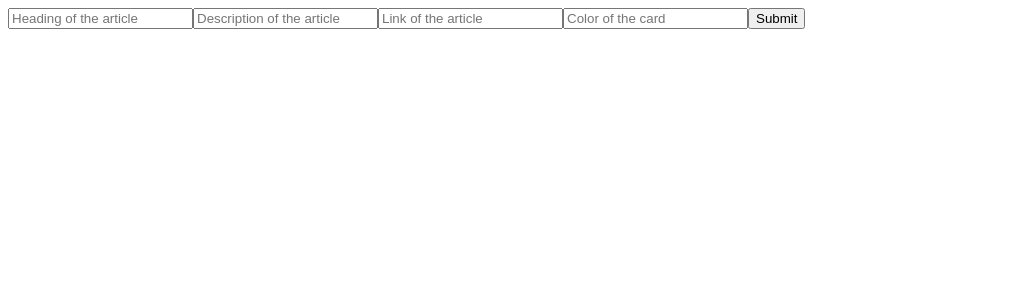
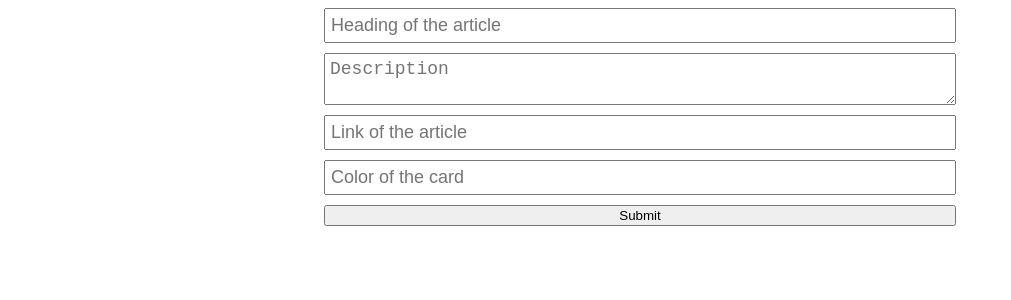
Before and after one commit to VirajRaundal/moneyfit, a React (Create React App) app in the folder frontend/: page / in a window 1280 px wide. Shown: the top 300 px of the page, without its empty margins (0-1011 px from the left). Built offline with nearby package versions, Linux system fonts and the light colour scheme.

Commit message:
backend completed, frontend form created

```diff
--- a/frontend/src/pages/EducationArticle.js
+++ b/frontend/src/pages/EducationArticle.js
@@ -17,7 +17,7 @@ const EducationArticle = () => {
 
   const handleSubmit = (e) => {
     e.preventDefault();
-    fetch("http://localhost:5000/article-publish", {
+    fetch("https://gullak-hackophilia.herokuapp.com/article-publish", {
       method: "POST",
       headers: {
         Accept: "application/json",
@@ -36,20 +36,38 @@ const EducationArticle = () => {
 
   return (
     <div>
-      <form onSubmit={handleSubmit}>
+      <form
+        onSubmit={handleSubmit}
+        style={{
+          width: "50%",
+          display: "flex",
+          flexDirection: "column",
+          marginLeft: "auto",
+          marginRight: "auto",
+          gap: 10,
+        }}
+      >
         <input
           type="text"
           placeholder="Heading of the article"
           onChange={handleChange}
           name="heading"
           value={data.heading}
+          style={{ fontSize: "18px", padding: 5 }}
         />
-        <input
+        {/* <input
           type="text"
           placeholder="Description of the article"
           onChange={handleChange}
           name="description"
           value={data.description}
+        /> */}
+        <textarea
+          name="description"
+          value={data.description}
+          onChange={handleChange}
+          placeholder="Description"
+          style={{ fontSize: "18px", padding: 5 }}
         />
         <input
           type="text"
@@ -57,6 +75,7 @@ const EducationArticle = () => {
           onChange={handleChange}
           name="link"
           value={data.link}
+          style={{ fontSize: "18px", padding: 5 }}
         />
         <input
           type="text"
@@ -64,6 +83,7 @@ const EducationArticle = () => {
           onChange={handleChange}
           name="color"
           value={data.color}
+          style={{ fontSize: "18px", padding: 5 }}
         />
         <button type="submit">Submit</button>
       </form>
```
